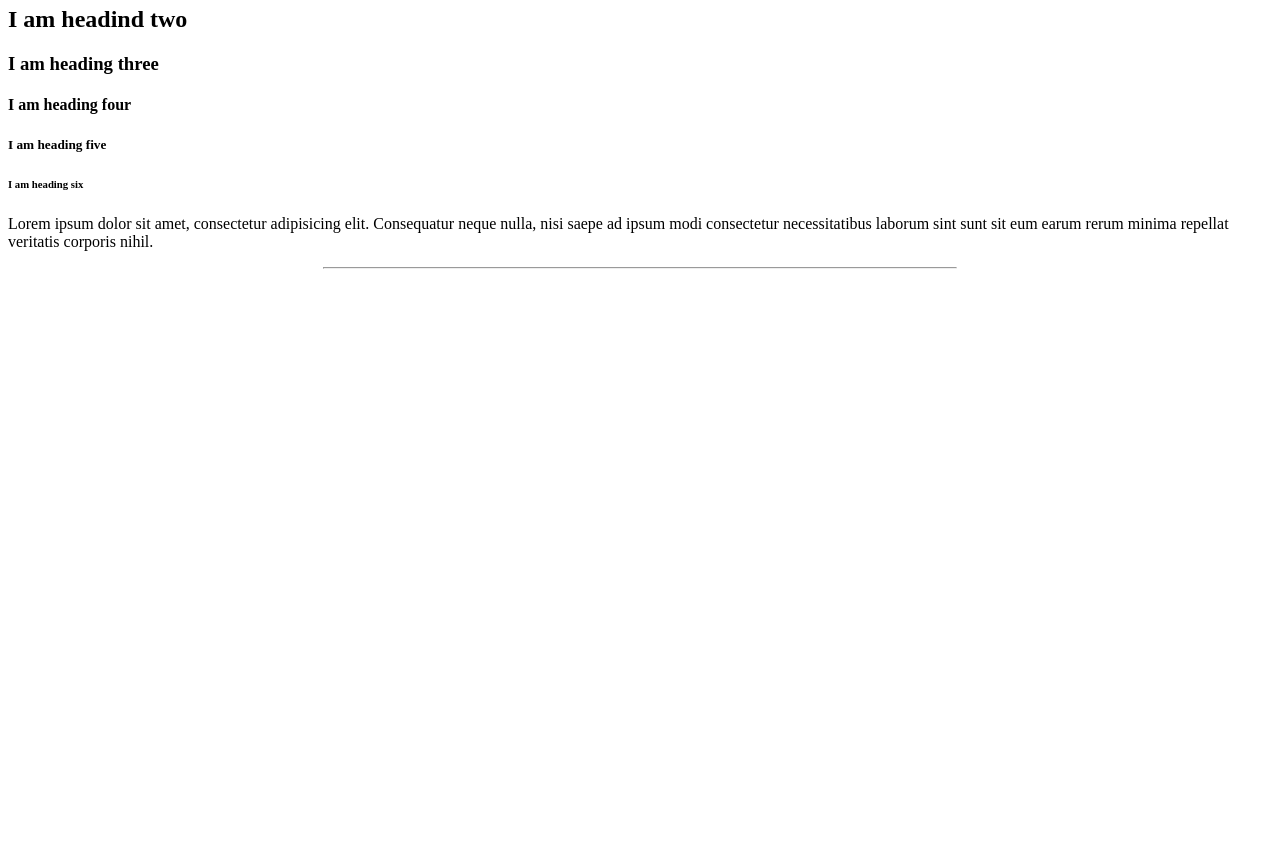
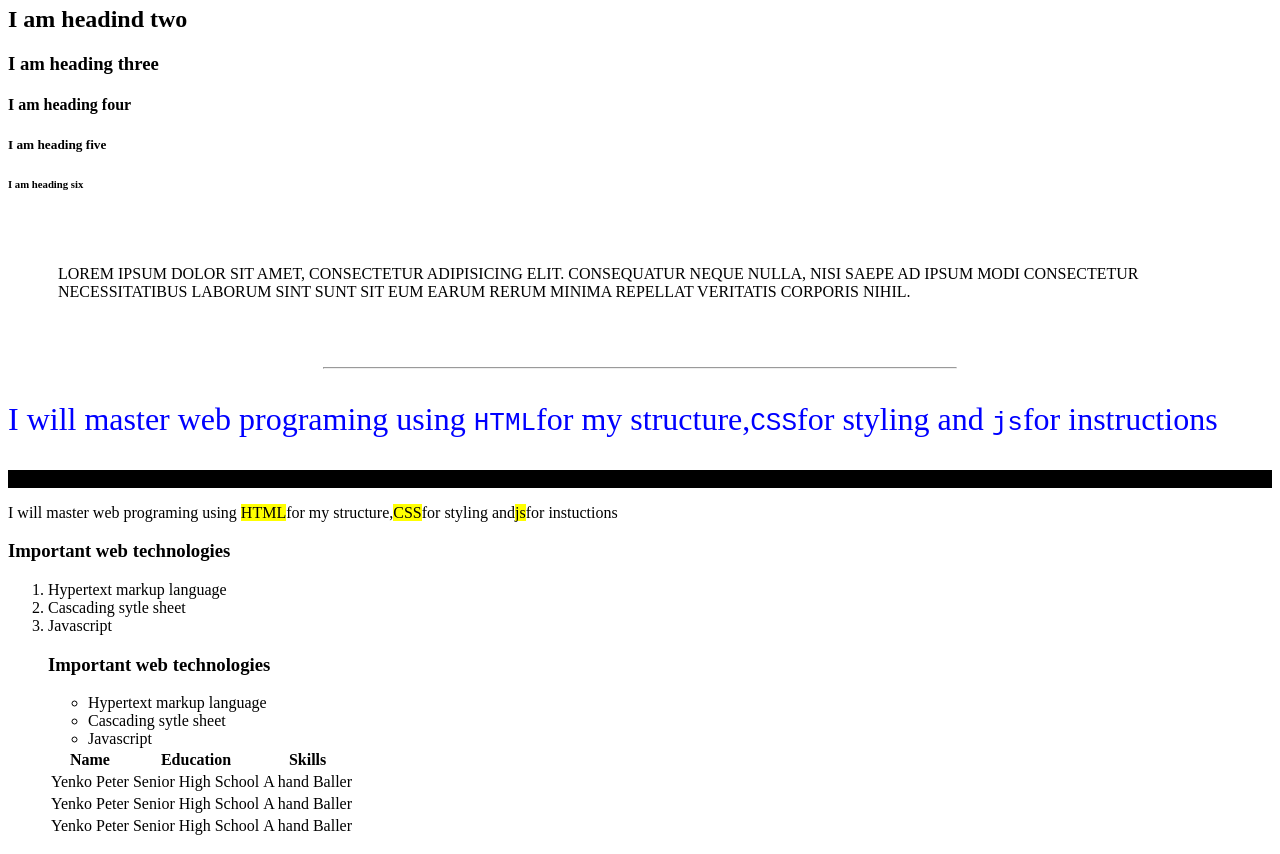
Before and after one commit to Yenko-Peter-Denkpen/html-practice, a plain HTML site: page index.html in a window 1280 px wide. Shown: the part 132-986 px from the top of the page. Before the commit the page ends 800 px from the top, so only its background shows below. Drawn offline with Linux system fonts and the light colour scheme.

Commit message:
Add files via upload

```diff
--- a/index.html
+++ b/index.html
@@ -5,16 +5,86 @@
     <meta http-equiv="X-UA-Compatible" content="IE=edge">
     <meta name="viewport" content="width=device-width, initial-scale=1.0">
     <title>html practice</title>
+    <link rel="stylesheet" href="Style.css">
+    <style>
+
+    </style>
 </head>
 <body>
-    <h1>hello world</h1>
+
+    <h1 style="color:orangered ;font-weight: bolder;text-align: center">hello world</h1>
+
 <h1>I am heading one</h1>
 <h2>I am headind two</h2>
 <h3>I am heading three</h3>
 <h4>I am heading four</h4>
 <h5>I am heading five</h5>
 <h6>I am heading six</h6>
-<P>Lorem ipsum dolor sit amet, consectetur adipisicing elit. Consequatur neque nulla, nisi saepe ad ipsum modi consectetur necessitatibus laborum sint sunt sit eum earum rerum minima repellat veritatis corporis nihil.</P>
+<P style="padding: 50px;text-transform:uppercase">Lorem ipsum dolor sit amet, consectetur adipisicing elit. Consequatur neque nulla, nisi saepe ad ipsum modi consectetur necessitatibus laborum sint sunt sit eum earum rerum minima repellat veritatis corporis nihil.</P>
 <hr width="50%">
 </body>
 </html>
+
+
+
+
+<P style="color:blue;font-size: xx-large">I will master web programing using <code>HTML</code>for my structure,<code>CSS</code>for styling and <COde>js</COde>for instructions</P>
+
+<p style="background-color: black;">I will master web programing using <abbr tittle="hypertext markup language">HTML <abbr>for structure,</abbr tittle="Cascading style sheet">CSS</abbr>for styling and <abbr tittle="javascript">js</abbr>for instructions</P>
+
+<P>I will master web programing using <mark>HTML</mark>for my structure,<mark>CSS</mark>for styling and<mark>js</mark>for instuctions</P>
+
+<!--orded list-->
+<h3>Important web technologies</h3>
+<ol type="1">
+<li>Hypertext markup language</li>
+<li>Cascading sytle sheet</li>
+<li>Javascript</li>
+
+
+<!--Unorderd list-->
+<h3>Important web technologies</h3>
+<ul>
+<li>Hypertext markup language</li>
+<li>Cascading sytle sheet</li>
+<li>Javascript</li>
+</ul>
+<!--table elements-->
+<table>
+    <thead>
+        <tr>
+            <th>Name</th>
+            <th>Education</th>
+            <th>Skills</th>
+        </tr>
+    </thead>
+    <tbody>
+        <tr>
+
+                <td>Yenko Peter</td>
+                <td>Senior High School</td>
+                <td>A hand Baller</td>
+
+
+        <tbody>
+        </tr>  <tr>
+
+            <td>Yenko Peter</td>
+            <td>Senior High School</td>
+            <td>A hand Baller</td>
+
+
+    <tbody>
+    </tr>
+    <tbody>
+    </tr>  </tr>  <tr>
+
+        <td>Yenko Peter</td>
+        <td>Senior High School</td>
+        <td>A hand Baller</td>
+
+
+<tbody>
+</tr>
+    </tbody>
+</table>
```
